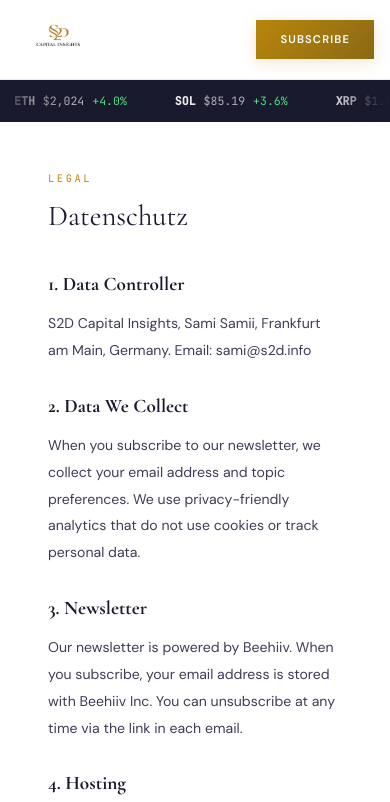
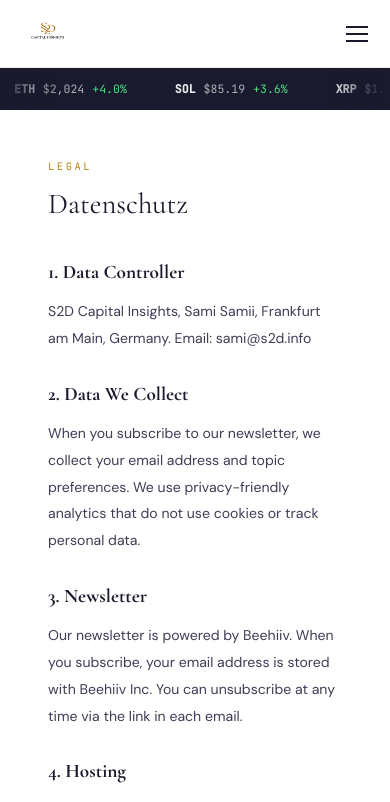
Before and after one commit to s2dinfo/s2d-capital, a Next.js app: page /datenschutz in a window 390 px wide. Shown: the top 802 px of the page. Built offline with nearby package versions, Linux system fonts and the light colour scheme; no server answers.

Commit message:
Mobile hamburger menu navigation

```diff
--- a/components/Navbar.module.css
+++ b/components/Navbar.module.css
@@ -52,9 +52,148 @@
 .links a:hover { color: var(--navy); }
 .links a:hover::after { width: 100%; }
 
-.right { display: flex; align-items: center; gap: 14px; }
+.right {
+  display: flex;
+  align-items: center;
+  gap: 16px;
+}
 
+.subBtn {
+  display: inline-block;
+  font-family: var(--font-sans);
+  font-size: 0.7rem;
+  font-weight: 600;
+  letter-spacing: 0.1em;
+  text-transform: uppercase;
+  padding: 10px 24px;
+  background: linear-gradient(135deg, var(--gold) 0%, var(--gold-dark) 100%);
+  color: #fff;
+  transition: all 0.3s;
+  box-shadow: 0 2px 12px rgba(184, 134, 11, 0.15);
+}
+
+.subBtn:hover {
+  transform: translateY(-1px);
+  box-shadow: 0 4px 16px rgba(184, 134, 11, 0.25);
+}
+
+/* ── HAMBURGER ── */
+.hamburger {
+  display: none;
+  flex-direction: column;
+  justify-content: center;
+  gap: 5px;
+  width: 28px;
+  height: 28px;
+  background: none;
+  border: none;
+  cursor: pointer;
+  padding: 0;
+}
+
+.hamLine {
+  display: block;
+  width: 22px;
+  height: 2px;
+  background: var(--navy);
+  transition: all 0.3s ease;
+  transform-origin: center;
+}
+
+.hamOpen1 {
+  transform: translateY(7px) rotate(45deg);
+}
+
+.hamOpen2 {
+  opacity: 0;
+  transform: scaleX(0);
+}
+
+.hamOpen3 {
+  transform: translateY(-7px) rotate(-45deg);
+}
+
+/* ── MOBILE OVERLAY ── */
+.mobileOverlay {
+  position: fixed;
+  top: 0;
+  left: 0;
+  right: 0;
+  bottom: 0;
+  background: rgba(26, 26, 46, 0.4);
+  backdrop-filter: blur(4px);
+  z-index: 99;
+  animation: fadeIn 0.2s ease;
+}
+
+.mobileMenu {
+  position: absolute;
+  top: 80px;
+  left: 0;
+  right: 0;
+  background: #fff;
+  border-bottom: 2px solid var(--gold-wash);
+  padding: 24px 24px 32px;
+  display: flex;
+  flex-direction: column;
+  gap: 4px;
+  animation: slideDown 0.3s ease;
+  box-shadow: 0 16px 48px rgba(0, 0, 0, 0.1);
+}
+
+.mobileLink {
+  display: block;
+  padding: 14px 16px;
+  font-size: 1rem;
+  font-weight: 500;
+  color: var(--navy);
+  letter-spacing: 0.04em;
+  border-bottom: 1px solid var(--border-lt);
+  transition: all 0.2s;
+}
+
+.mobileLink:hover,
+.mobileLink:active {
+  color: var(--gold);
+  background: var(--gold-tint);
+  padding-left: 20px;
+}
+
+.mobileLinkSmall {
+  display: block;
+  padding: 10px 16px;
+  font-size: 0.78rem;
+  color: var(--text-muted);
+  letter-spacing: 0.04em;
+  transition: color 0.2s;
+}
+
+.mobileLinkSmall:hover { color: var(--gold); }
+
+@keyframes fadeIn {
+  from { opacity: 0; }
+  to { opacity: 1; }
+}
+
+@keyframes slideDown {
+  from { opacity: 0; transform: translateY(-10px); }
+  to { opacity: 1; transform: translateY(0); }
+}
+
+/* ── RESPONSIVE ── */
 @media (max-width: 768px) {
-  .nav { padding: 0 16px; }
+  .nav {
+    padding: 0 16px;
+    height: 68px;
+  }
+
+  .logo img { height: 42px; }
+
   .links { display: none; }
+
+  .subBtn { display: none; }
+
+  .hamburger { display: flex; }
+
+  .mobileMenu { top: 68px; }
 }
--- a/components/Navbar.tsx
+++ b/components/Navbar.tsx
@@ -7,6 +7,7 @@ import styles from './Navbar.module.css';
 
 export default function Navbar() {
   const [scrolled, setScrolled] = useState(false);
+  const [menuOpen, setMenuOpen] = useState(false);
 
   useEffect(() => {
     const handler = () => setScrolled(window.scrollY > 50);
@@ -14,22 +15,67 @@ export default function Navbar() {
     return () => window.removeEventListener('scroll', handler);
   }, []);
 
+  // Close menu when route changes
+  const closeMenu = () => setMenuOpen(false);
+
   return (
+    <>
       <nav className={`${styles.nav} ${scrolled ? styles.scrolled : ''}`}>
-      <Link href="/" className={styles.logo}>
+        <Link href="/" className={styles.logo} onClick={closeMenu}>
           <Image src="/logo-hero.png" alt="S2D Capital Insights" width={220} height={147} priority />
         </Link>
+
+        {/* Desktop links */}
         <ul className={styles.links}>
           <li><Link href="/research">Research</Link></li>
           <li><Link href="/markets">Markets</Link></li>
           <li><Link href="/newsletter">Newsletter</Link></li>
           <li><Link href="/about">About</Link></li>
         </ul>
+
         <div className={styles.right}>
-        <Link href="/newsletter" className="btn-gold" style={{ padding: '10px 24px', fontSize: '0.7rem' }}>
+          <Link href="/newsletter" className={styles.subBtn}>
             Subscribe
           </Link>
+
+          {/* Hamburger button - mobile only */}
+          <button
+            className={styles.hamburger}
+            onClick={() => setMenuOpen(!menuOpen)}
+            aria-label="Toggle menu"
+          >
+            <span className={`${styles.hamLine} ${menuOpen ? styles.hamOpen1 : ''}`} />
+            <span className={`${styles.hamLine} ${menuOpen ? styles.hamOpen2 : ''}`} />
+            <span className={`${styles.hamLine} ${menuOpen ? styles.hamOpen3 : ''}`} />
+          </button>
         </div>
       </nav>
+
+      {/* Mobile menu overlay */}
+      {menuOpen && (
+        <div className={styles.mobileOverlay} onClick={closeMenu}>
+          <div className={styles.mobileMenu} onClick={(e) => e.stopPropagation()}>
+            <Link href="/research" className={styles.mobileLink} onClick={closeMenu}>
+              Research
+            </Link>
+            <Link href="/markets" className={styles.mobileLink} onClick={closeMenu}>
+              Markets
+            </Link>
+            <Link href="/newsletter" className={styles.mobileLink} onClick={closeMenu}>
+              Newsletter
+            </Link>
+            <Link href="/about" className={styles.mobileLink} onClick={closeMenu}>
+              About
+            </Link>
+            <Link href="/impressum" className={styles.mobileLinkSmall} onClick={closeMenu}>
+              Impressum
+            </Link>
+            <Link href="/datenschutz" className={styles.mobileLinkSmall} onClick={closeMenu}>
+              Datenschutz
+            </Link>
+          </div>
+        </div>
+      )}
+    </>
   );
 }
```
Lines whose indentation alone changed are shown as unchanged.
